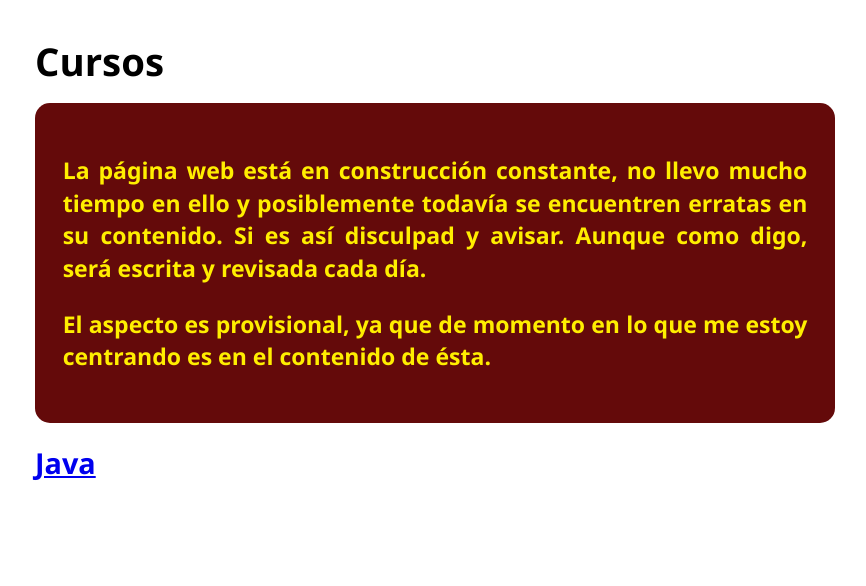
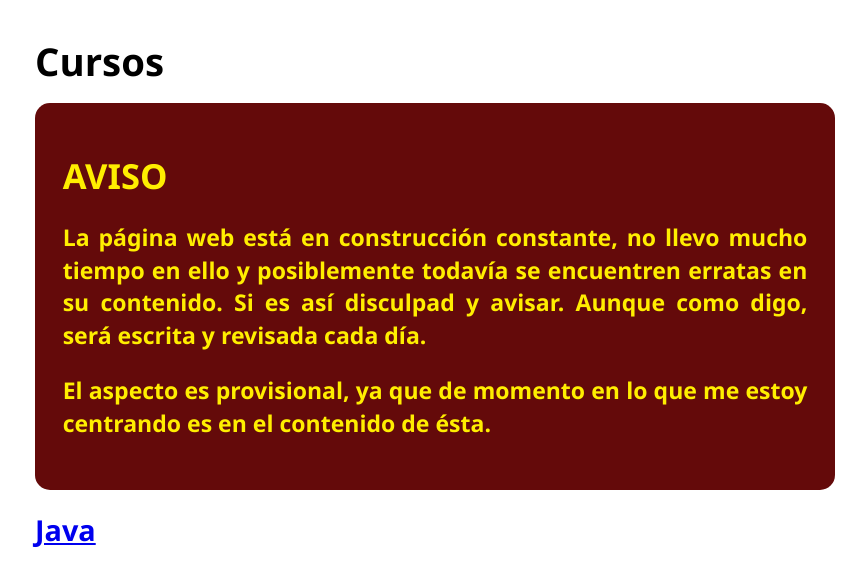
Before and after one commit to Krepssier/krepssier.github.io, a plain HTML site: page index.html in a window 1280 px wide. Shown: the whole page, without its empty margins (205-1071 px from the left). Drawn offline with Linux system fonts and the light colour scheme.

Commit message:
Añadida cabecera al aviso

```diff
--- a/index.html
+++ b/index.html
@@ -12,6 +12,7 @@
     <h1>Cursos</h1>
 
     <div class="notice">
+        <h2>AVISO</h2>
         <p>La página web está en construcción constante, no llevo mucho tiempo en ello y posiblemente todavía se encuentren erratas en su contenido. Si es así disculpad y avisar. Aunque como digo, será escrita y revisada cada día.</p>
         <p>El aspecto es provisional, ya que de momento en lo que me estoy centrando es en el contenido de ésta.</p>
 
```
